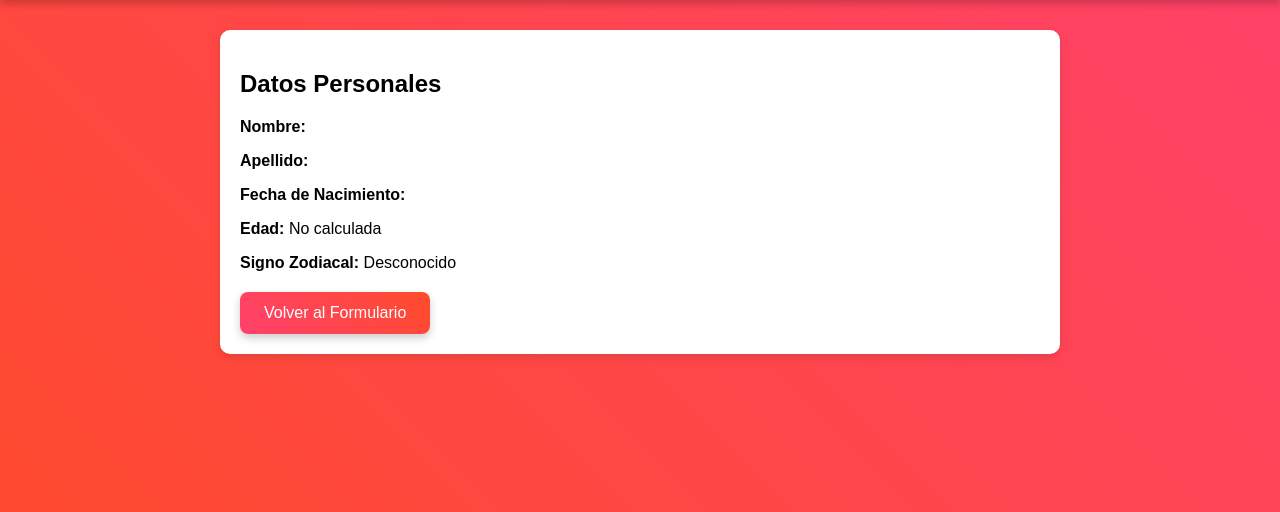
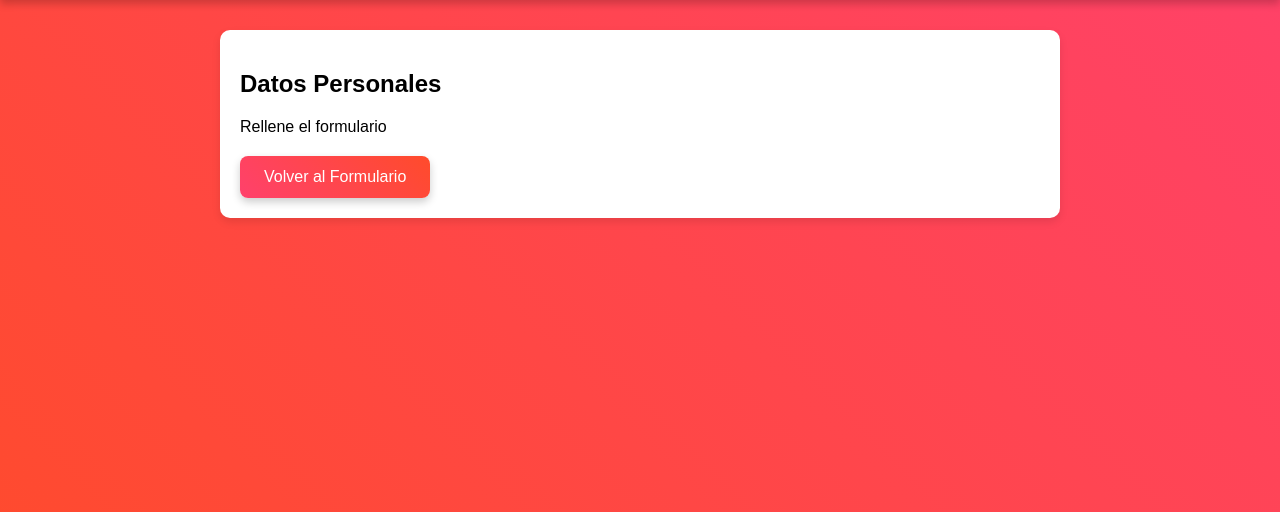
Before and after one commit to SanchezLanchaCarlos/practica09-JSP, a Java web app: page /verZodiaco.jsp in a window 1280 px wide. Shown: the part 154-666 px from the top of the page. Run offline with Tomcat 11, a stand-in JSP engine, Linux system fonts and the light colour scheme; the visitor is signed in with stand-in values (Sample User, id 1).

Commit message:
Mejoras verZodiaco.jsp

```diff
--- a/src/main/webapp/script.js
+++ b/src/main/webapp/script.js
@@ -6,6 +6,7 @@
 
     if (nombre && apellido && fechaNacimiento) {
         alert(`Registro realizado:\nNombre: ${nombre}\nApellido: ${apellido}\nFecha de Nacimiento: ${fechaNacimiento}`);
+        document.getElementById("personaForm").submit();
     } else {
         alert("Por favor, completa todos los campos.");
     }
--- a/src/main/webapp/verZodiaco.jsp
+++ b/src/main/webapp/verZodiaco.jsp
@@ -1,11 +1,10 @@
-<%@ page import="org.example.practica09sanchezlanchacarlos.*" %>
-<jsp:useBean id="calendario" class="org.example.practica09sanchezlanchacarlos.JspCalendar" scope="page" />
+<%@ page contentType="text/html; charset=UTF-8" pageEncoding="UTF-8" %>
+<jsp:useBean id="calendario" class="org.example.practica09sanchezlanchacarlos.JspCalendar" />
 <jsp:useBean id="usuario" class="org.example.practica09sanchezlanchacarlos.UsuarioBean" scope="session" />
 <jsp:setProperty name="usuario" property="*" />
 <!DOCTYPE html>
-<html lang="es">
+<html>
 <head>
-    <meta charset="UTF-8">
     <meta name="viewport" content="width=device-width, initial-scale=1.0">
     <title>Resultados - Edad y Signo Zodiacal</title>
     <link rel="stylesheet" type="text/css" href="styles.css">
@@ -28,24 +27,28 @@
         <h2>Datos Personales</h2>
 
         <%
-            int edad = -1;
-            String signo = "Desconocido";
-
             if (usuario.getFechaNacimiento() != null && !usuario.getFechaNacimiento().isEmpty()) {
                 calendario.setFechaNacimiento(usuario.getFechaNacimiento());
-                edad = calendario.getEdad();
-                signo = calendario.getSignoZodiaco();
-            }
+                int edad = calendario.getEdad();
+                String signo = calendario.getSignoZodiaco();
         %>
-
         <p><strong>Nombre:</strong> <jsp:getProperty name="usuario" property="nombre"/></p>
         <p><strong>Apellido:</strong> <jsp:getProperty name="usuario" property="apellido"/></p>
         <p><strong>Fecha de Nacimiento:</strong> <jsp:getProperty name="usuario" property="fechaNacimiento"/></p>
-        <p><strong>Edad:</strong> <%= (edad != -1) ? edad + " años" : "No calculada" %></p>
+        <p><strong>Edad:</strong> <%= edad %></p>
         <p><strong>Signo Zodiacal:</strong> <%= signo %></p>
 
+        <%
+            }else{
+        %>
+
+        <p>Rellene el formulario</p>
+
+        <%
+            }
+        %>
         <div id="botones">
-            <button onclick="location.href='index.jsp'">Volver al Formulario</button>
+            <button onclick="location.href='index.jsp#personaForm'">Volver al Formulario</button>
         </div>
     </article>
 
```
Also changed, not shown: src/main/webapp/index.jsp (+3 -4 lines).
